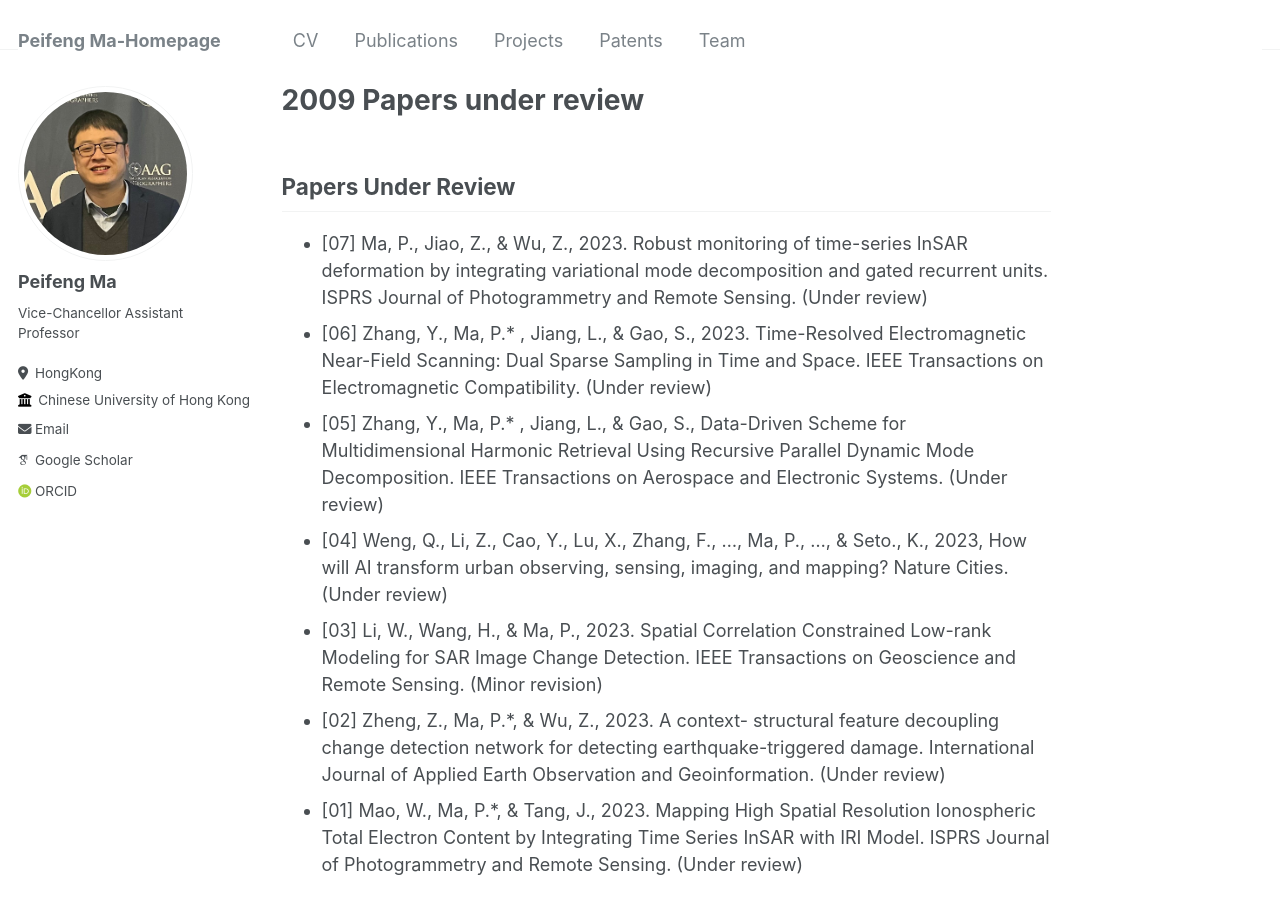
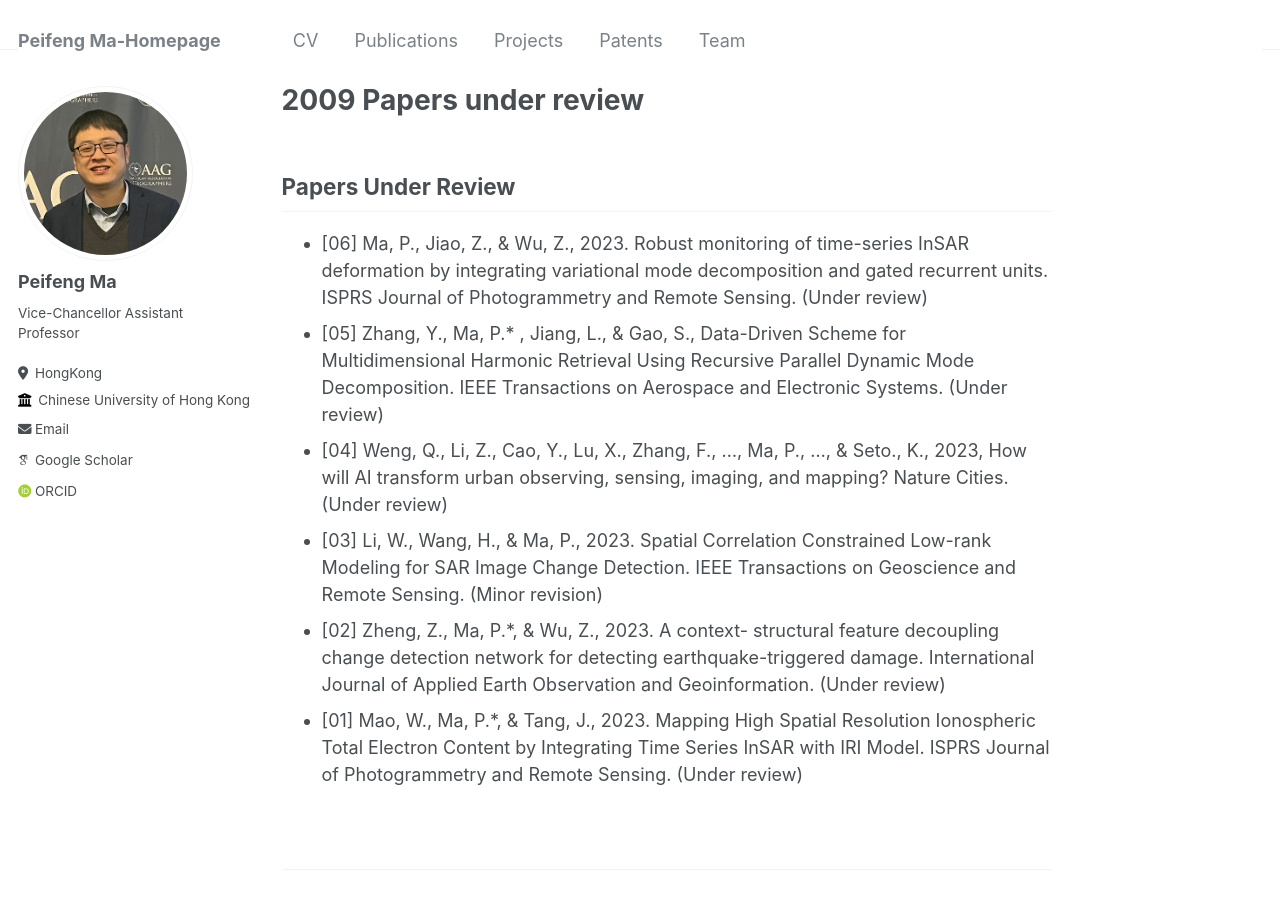
Before and after one commit to pfMA03/peifengMa, a Jekyll site: the page built from _publications/2009-Papers Under Review.md, in a window 1280 px wide and 900 px high. Built offline with Jekyll 4.4.1, drawn with Linux system fonts in a browser that asks for light colours; some web fonts are replaced.

Commit message:
Update 2009-Papers Under Review.md

```diff
--- a/_publications/2009-Papers Under Review.md
+++ b/_publications/2009-Papers Under Review.md
@@ -5,13 +5,9 @@ permalink: /publication/2009-Papers Under Review
 ---
 Papers Under Review
 ------
-* [07] Ma, P., Jiao, Z., & Wu, Z., 2023. Robust monitoring of time-series InSAR deformation by
+* [06] Ma, P., Jiao, Z., & Wu, Z., 2023. Robust monitoring of time-series InSAR deformation by
 integrating variational mode decomposition and gated recurrent units. ISPRS Journal of
 Photogrammetry and Remote Sensing. (Under review)
-* [06] Zhang, Y., Ma, P.*
-, Jiang, L., & Gao, S., 2023. Time-Resolved Electromagnetic Near-Field
-Scanning: Dual Sparse Sampling in Time and Space. IEEE Transactions on Electromagnetic
-Compatibility. (Under review)
 * [05] Zhang, Y., Ma, P.*
 , Jiang, L., & Gao, S., Data-Driven Scheme for Multidimensional
 Harmonic Retrieval Using Recursive Parallel Dynamic Mode Decomposition. IEEE
```
